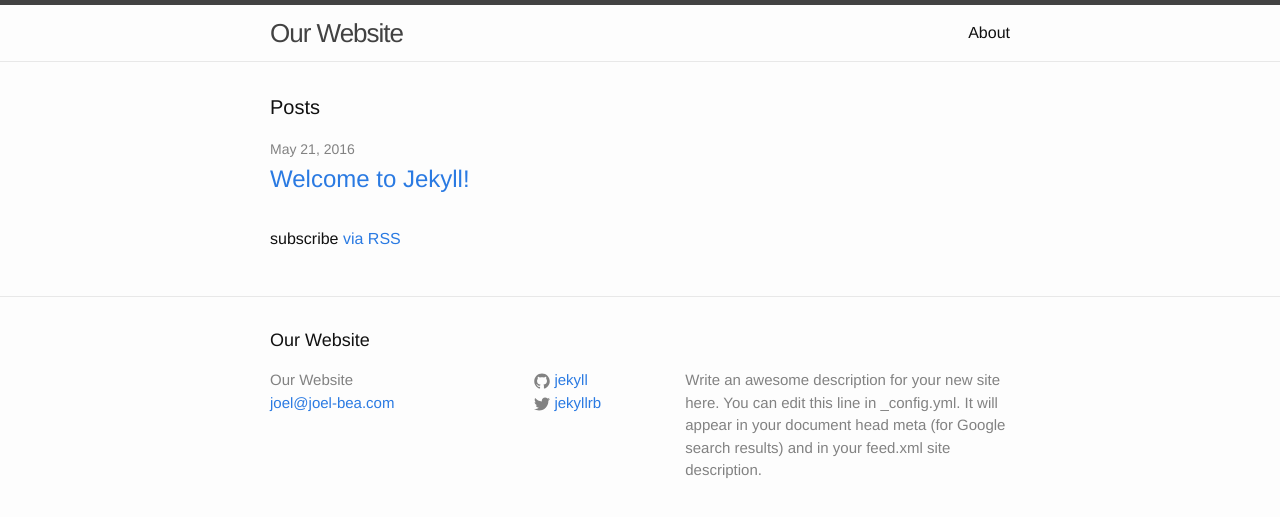
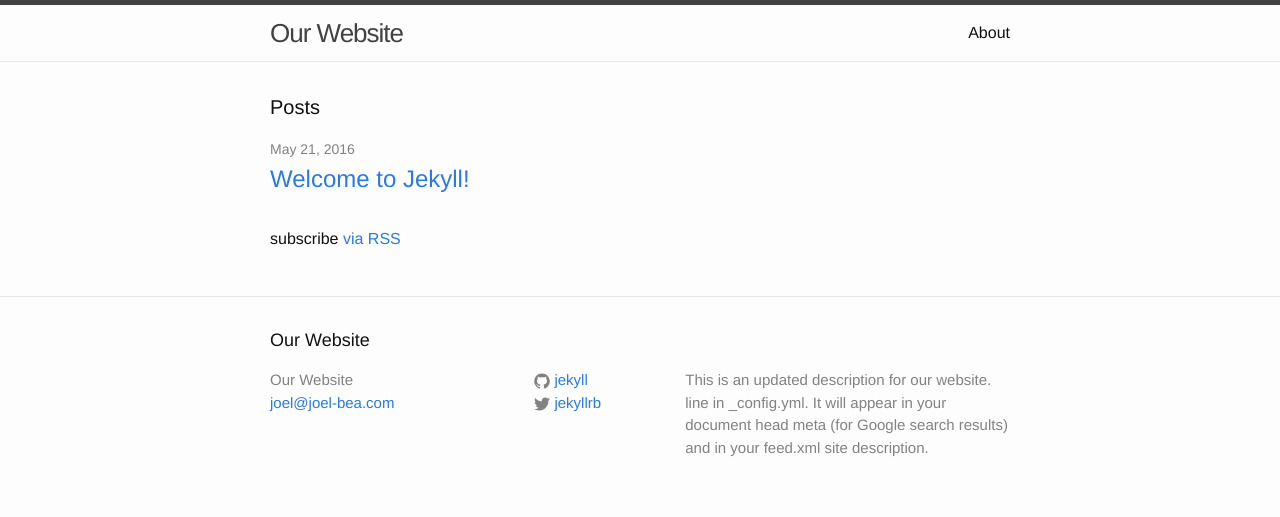
Before and after one commit to joel7269/joel7269.github.io, a Jekyll site: the page built from index.html, in a window 1280 px wide. Shown: the top 517 px of the page. Built offline with Jekyll 4.4.1, drawn with Linux system fonts in a browser that asks for light colours.

Commit message:
Updated comment on website

```diff
--- a/_config.yml
+++ b/_config.yml
@@ -9,7 +9,7 @@
 title: Our Website
 email: joel@joel-bea.com
 description: > # this means to ignore newlines until "baseurl:"
-  Write an awesome description for your new site here. You can edit this
+  This is an updated description for our website.
   line in _config.yml. It will appear in your document head meta (for
   Google search results) and in your feed.xml site description.
 baseurl: "" # the subpath of your site, e.g. /blog
```
